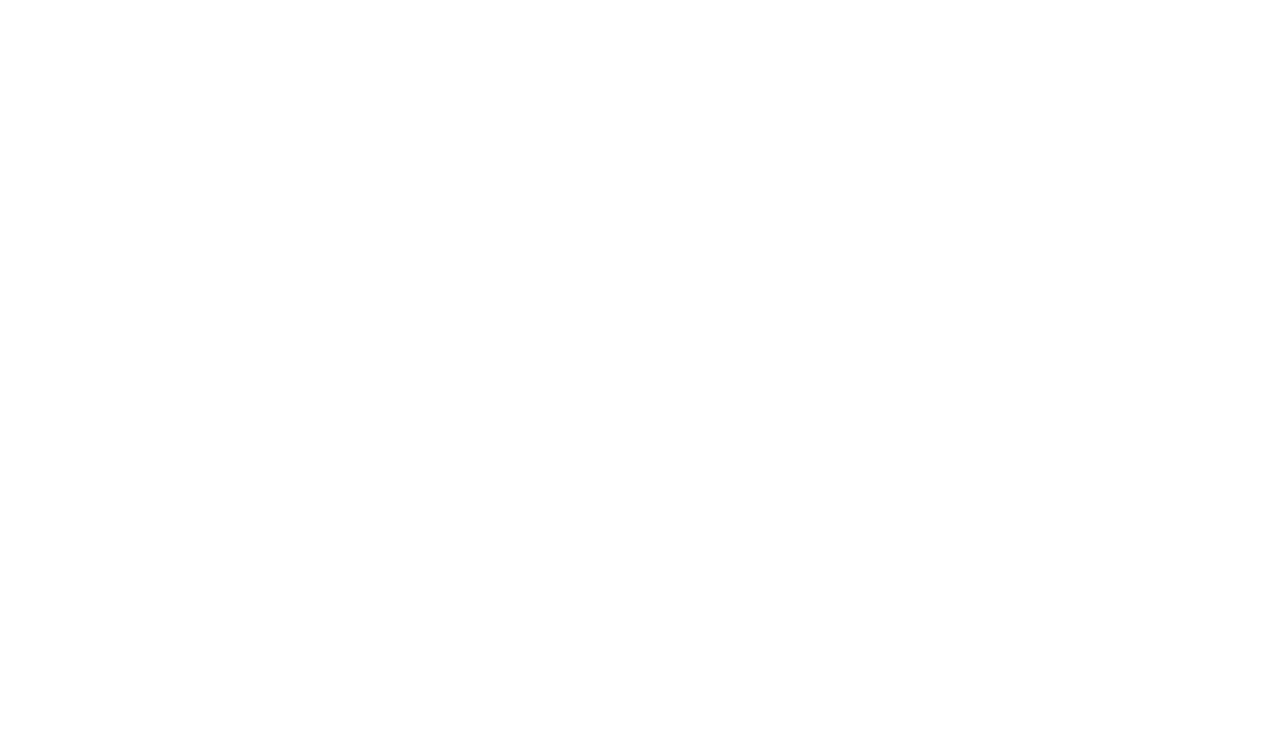
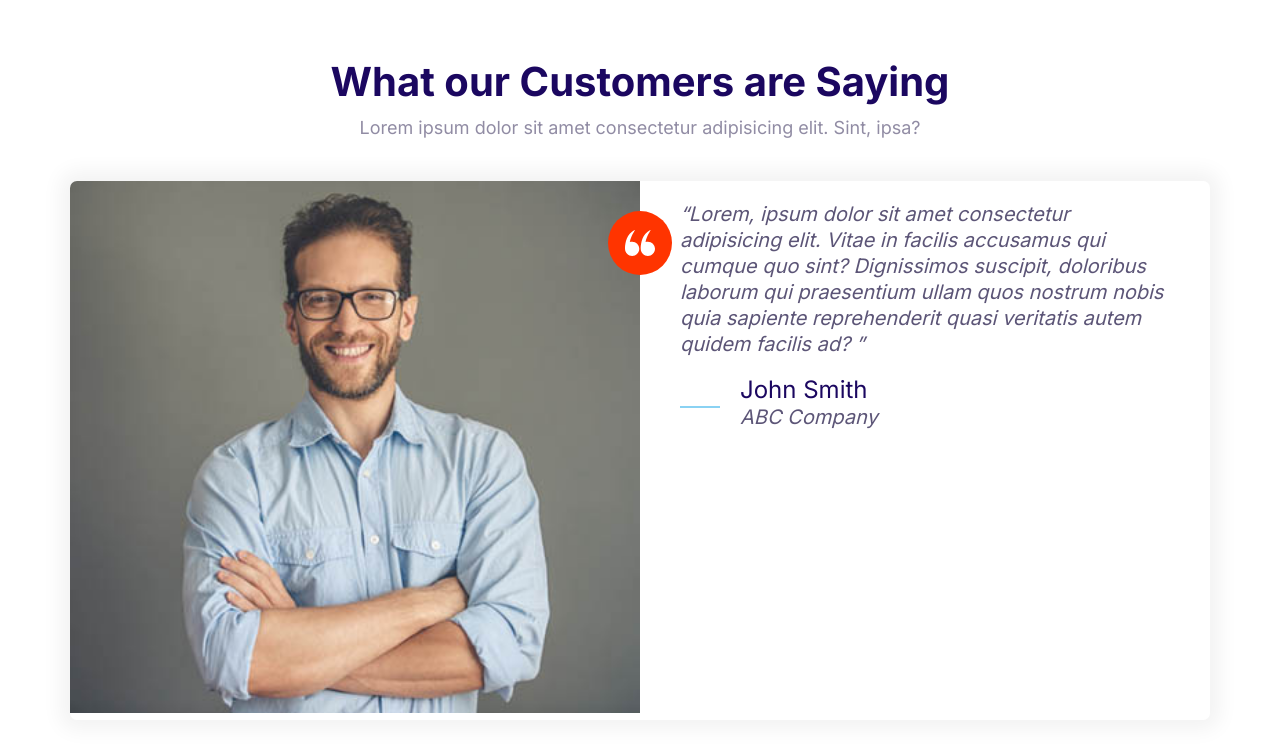
Before and after one commit to claing84/moshifyTest, a plain HTML site: page index.html in a window 1280 px wide. Drawn offline with Linux system fonts and the light colour scheme.

Commit message:
Built block-testimonials

```diff
--- a/css/styles.css
+++ b/css/styles.css
@@ -638,6 +638,7 @@ a {
 
 .block__header {
     text-align: center;
+    margin-bottom: 4rem;
 }
 
 .block__heading {
@@ -842,3 +843,6 @@ a {
     width: auto;
     max-width: 700px;
 }
+
+
+/*Testimonials*/
--- a/index.html
+++ b/index.html
@@ -15,7 +15,46 @@
 </head>
 
 <body>
+    <secton class="block">
+        <header class="block__header">
+            <h2>What our Customers are Saying</h2>
+            <p>Lorem ipsum dolor sit amet consectetur adipisicing elit. Sint, ipsa?</p>
+        </header>
+        <div class="container">
+            <!-- body style = style="padding: 5rem;" -->
 
+            <div class="card tesimonial">
+                <div class="grid grid--1x2">
+                    <div class="testimonial__image">
+                        <img src="/images/testimonial.jpg" alt="A happy smiling customer">
+                        <span class="icon-container icon-container--accent">
+            <svg class="icon icon--small icon--white">
+                <use xlink:href="images/sprite.svg#quotes"></use>
+              </svg>
+        </span>
+                    </div>
+                    <blockquote class="quote">
+                        <p class="quote__text">Lorem, ipsum dolor sit amet consectetur adipisicing elit. Vitae in facilis accusamus qui cumque quo sint? Dignissimos suscipit, doloribus laborum qui praesentium ullam quos nostrum nobis quia sapiente reprehenderit quasi veritatis
+                            autem quidem facilis ad?
+                        </p>
+                        <footer>
+                            <div class="media">
+                                <div class="media__image">
+                                    <svg class="icon icon--primary quote__Line">
+                                    <use xlink:href="images/sprite.svg#line"></use>
+                                  </svg>
+                                </div>
+                                <div class="media__body">
+                                    <h3 class="media__title quote__author">John Smith</h3>
+                                    <p class="quote__company">ABC Company</p>
+                                </div>
+                            </div>
+                        </footer>
+                    </blockquote>
+                </div>
+            </div>
+        </div>
+    </secton>
     <script src="/js/main.js"></script>
 </body>
 
```
Also changed, not shown: 1 other file.
